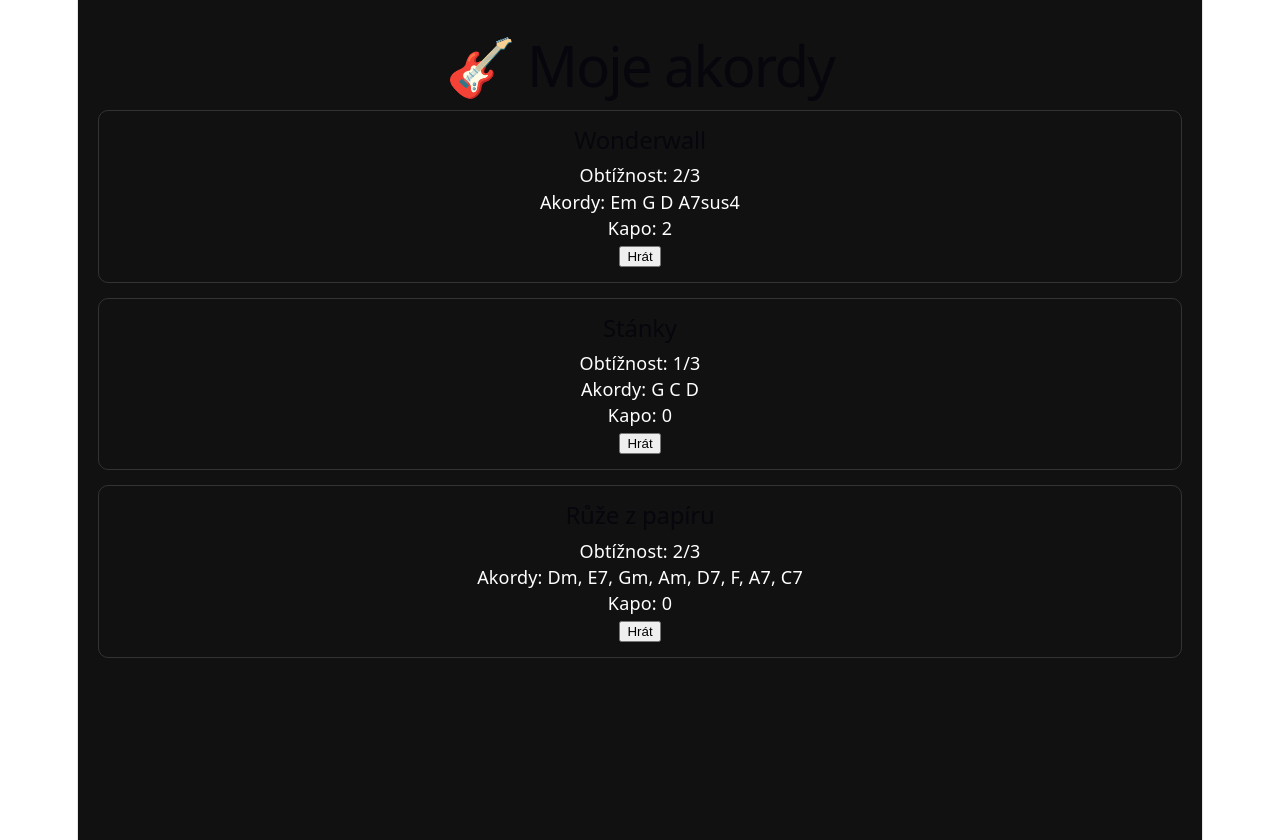
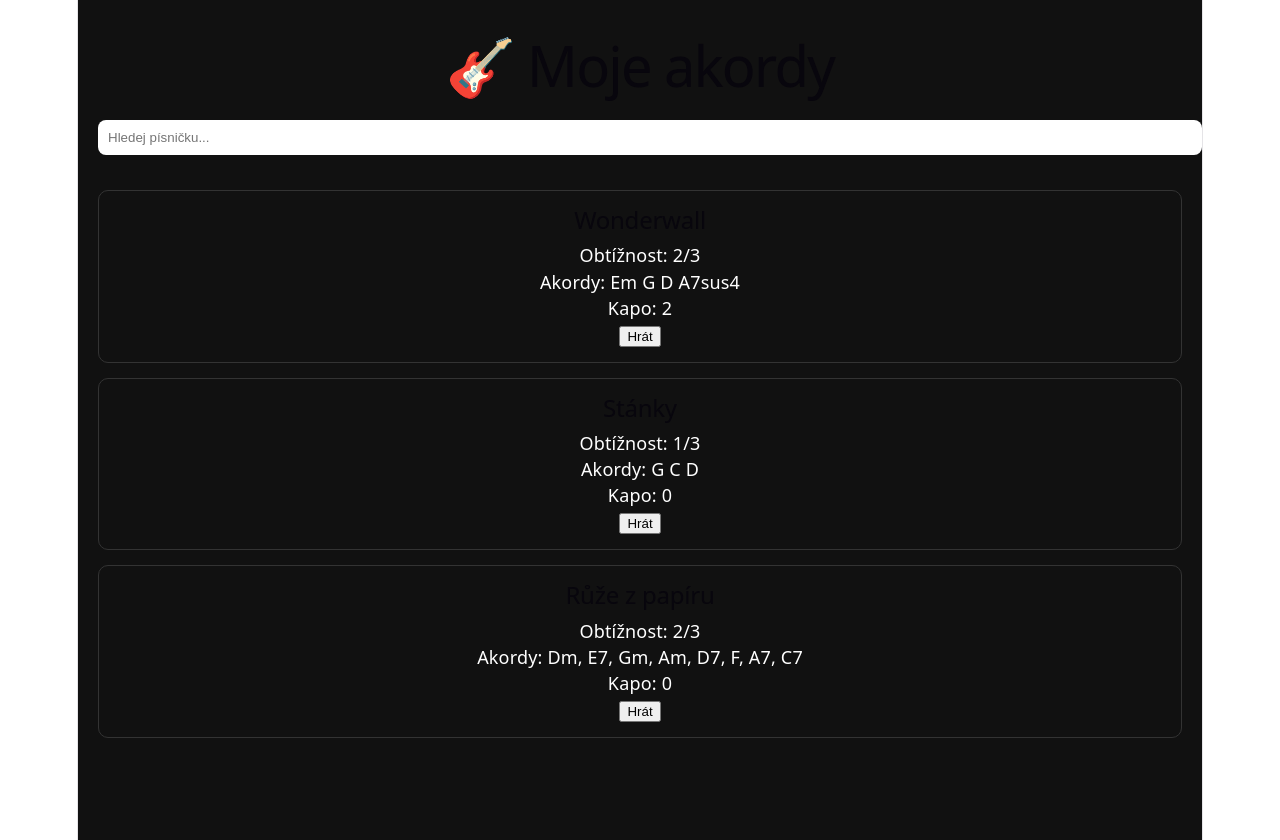
Before and after one commit to SuperWolf121/guitar-chords-app, a React (Vite) app in the folder guitar-chords-app/: page / in a window 1280 px wide. Built offline with nearby package versions, Linux system fonts and the light colour scheme.

Commit message:
added search bar

```diff
--- a/guitar-chords-app/src/App.jsx
+++ b/guitar-chords-app/src/App.jsx
@@ -1,4 +1,8 @@
+import { useState } from "react"
+
 function App() {
+  const [search, setSearch] = useState("")
+
   const songs = [
     {
       name: "Wonderwall",
@@ -23,11 +27,39 @@
     },
   ]
 
+  const filteredSongs = songs.filter((song) =>
+    song.name.toLowerCase().includes(search.toLowerCase())
+  )
+
   return (
-    <div style={{ padding: "20px", background: "#111", minHeight: "100vh", color: "white" }}>
+    <div
+      style={{
+        padding: "20px",
+        background: "#111",
+        minHeight: "100vh",
+        color: "white",
+      }}
+    >
       <h1>🎸 Moje akordy</h1>
 
-      {songs.map((song, index) => (
+      {/* SEARCH INPUT */}
+      <input
+        type="text"
+        placeholder="Hledej písničku..."
+        value={search}
+        onChange={(e) => setSearch(e.target.value)}
+        style={{
+          width: "100%",
+          padding: "10px",
+          marginTop: "10px",
+          marginBottom: "20px",
+          borderRadius: "8px",
+          border: "none",
+        }}
+      />
+
+      {/* SONG LIST */}
+      {filteredSongs.map((song, index) => (
         <div
           key={index}
           style={{
@@ -43,7 +75,7 @@
           <p>Akordy: {song.chords}</p>
           <p>Kapo: {song.capo}</p>
 
-          <a href={song.link} target="_blank">
+          <a href={song.link} target="_blank" rel="noreferrer">
             <button>Hrát</button>
           </a>
         </div>
```
